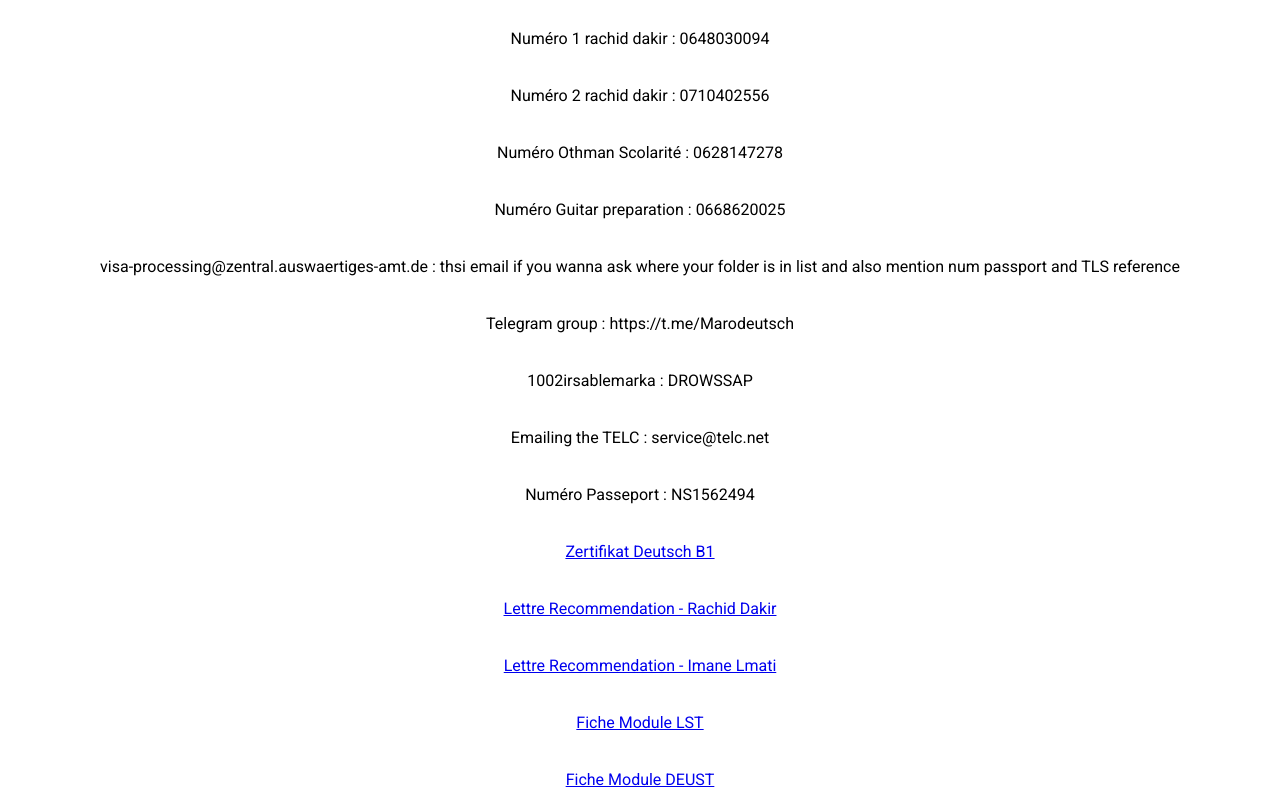
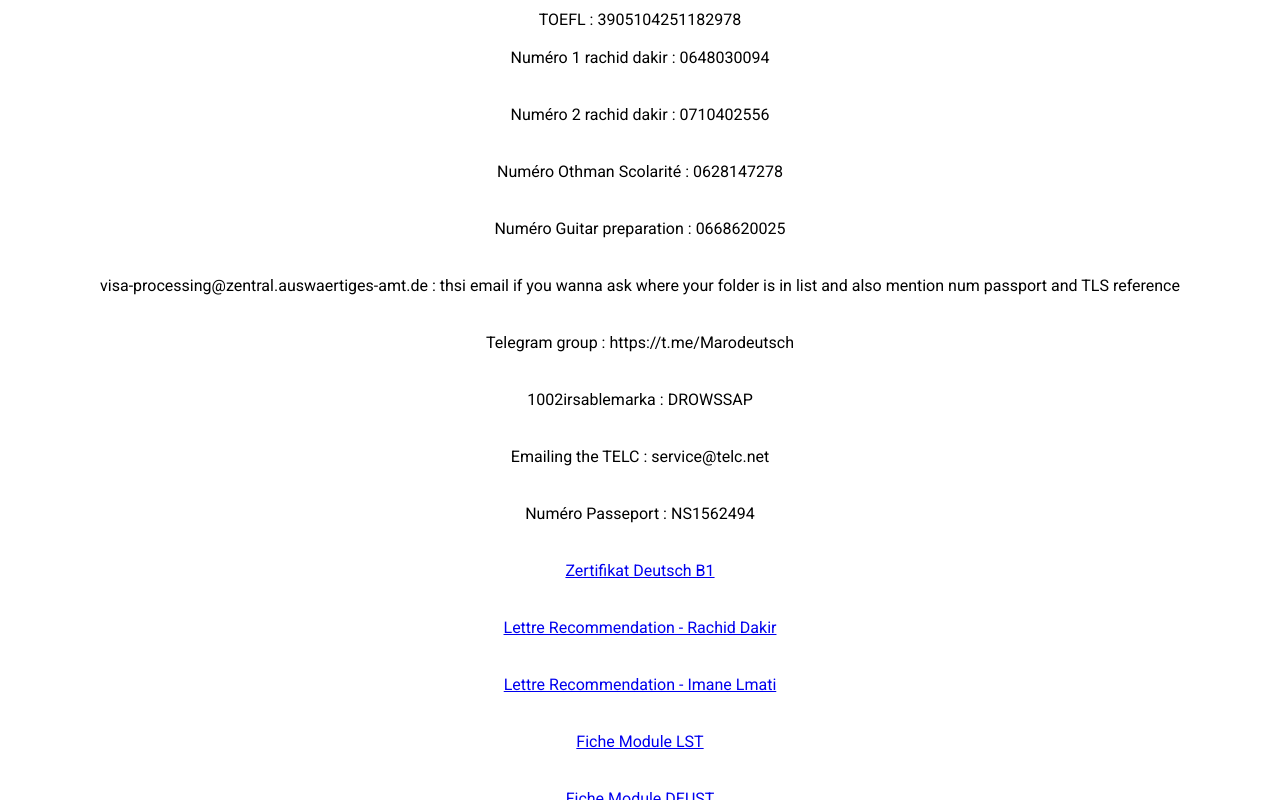
Before and after one commit to akramthedev/die-deutsch-traum, a React (Create React App) app: page /Dokument in a window 1280 px wide. Built offline with nearby package versions, Linux system fonts and the light colour scheme.

Commit message:
Update Dokument.jsx

```diff
--- a/src/Dokument.jsx
+++ b/src/Dokument.jsx
@@ -55,7 +55,8 @@
       </a>
              <br />        <br />
 
-
+TOEFL : 3905104251182978
+     <br/> <br/>
 
       <a>
         Numéro 1 rachid dakir : 0648030094
```
